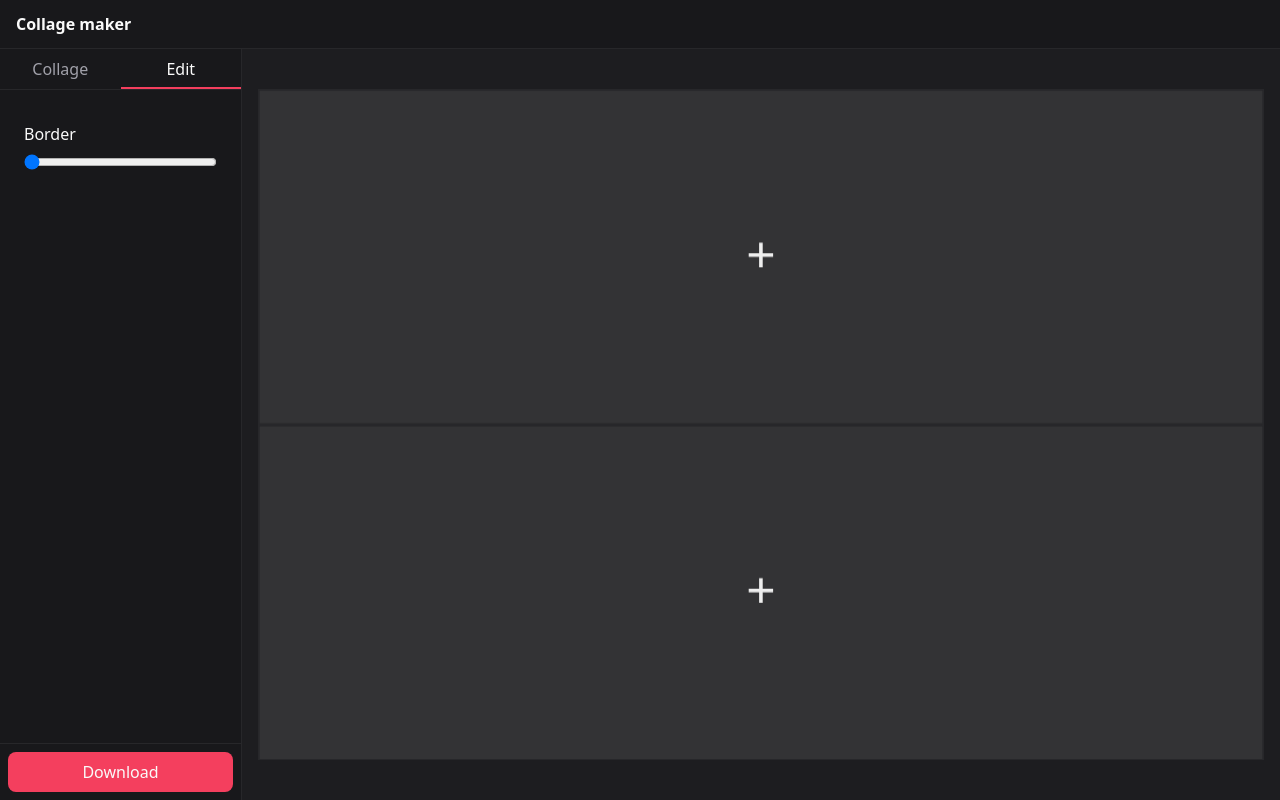
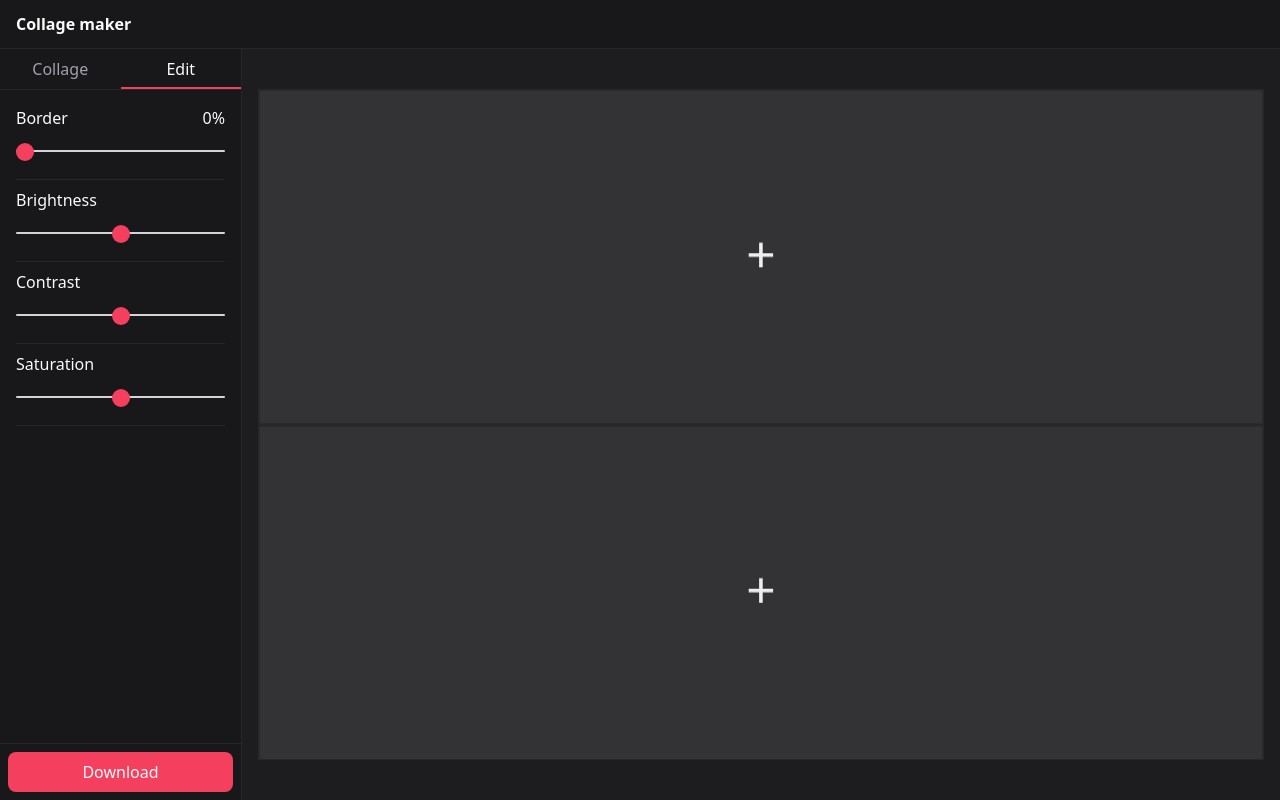
Before and after one commit to lionpuro/collage-maker, a SvelteKit app: page / in a window 1280 px wide. Both pictures are taken after a click on the button "Edit". Built offline with nearby package versions, Linux system fonts and the light colour scheme.

Commit message:
add canvas filters

```diff
--- a/src/app.css
+++ b/src/app.css
@@ -12,6 +12,10 @@
 	-webkit-text-size-adjust: 100%;
 	-webkit-font-smoothing: antialiased;
 	-moz-osx-font-smoothing: grayscale;
+
+	--range-line-color: theme("colors.base.300");
+	--range-circle-color: theme("colors.rose.500");
+	--range-circle-hover-color: theme("colors.rose.600");
 }
 
 html,
@@ -26,3 +30,118 @@ body,
 body {
 	@apply bg-base-900 text-base-50;
 }
+
+input[type="range"] {
+	-webkit-appearance: none;
+	height: 25px;
+	width: 100%;
+	background-color: transparent;
+}
+
+input[type="range"]:focus {
+	outline: none;
+}
+
+input[type="range"]::-webkit-slider-runnable-track {
+	width: 100%;
+	height: 2px;
+	cursor: pointer;
+	box-shadow: 0px 0px 0px #000000;
+	background: var(--range-line-color);
+	border-radius: 1px;
+	border: 0px solid #000000;
+}
+
+input[type="range"]::-webkit-slider-thumb {
+	box-shadow: 0px 0px 0px #000000;
+	height: 18px;
+	width: 18px;
+	border-radius: 25px;
+	background: var(--range-circle-color);
+	cursor: pointer;
+	-webkit-appearance: none;
+	margin-top: -7px;
+}
+
+input[type="range"]::-webkit-slider-thumb:hover {
+	background: var(--range-circle-hover-color);
+}
+
+input[type="range"]:focus::-webkit-slider-runnable-track {
+	background: var(--range-line-color);
+}
+
+input[type="range"]::-moz-range-track {
+	width: 100%;
+	height: 2px;
+	cursor: pointer;
+	box-shadow: 0px 0px 0px #000000;
+	background: var(--range-line-color);
+	border-radius: 1px;
+	border: 0px solid #000000;
+}
+
+input[type="range"]::-moz-range-thumb {
+	box-shadow: 0px 0px 0px #000000;
+	height: 18px;
+	width: 18px;
+	border-radius: 25px;
+	border: 0px;
+	background: var(--range-circle-color);
+	cursor: pointer;
+}
+
+input[type="range"]::-moz-range-thumb:hover {
+	background: var(--range-circle-hover-color);
+}
+
+input[type="range"]::-ms-track {
+	width: 100%;
+	height: 2px;
+	cursor: pointer;
+	background: transparent;
+	border-color: transparent;
+	color: transparent;
+}
+
+input[type="range"]::-ms-fill-lower {
+	background: var(--range-line-color);
+	border: 0px solid #000000;
+	border-radius: 2px;
+	box-shadow: 0px 0px 0px #000000;
+}
+
+input[type="range"]::-ms-fill-upper {
+	background: var(--range-line-color);
+	border: 0px solid #000000;
+	border-radius: 2px;
+	box-shadow: 0px 0px 0px #000000;
+}
+
+input[type="range"]::-ms-thumb {
+	margin-top: 1px;
+	box-shadow: 0px 0px 0px #000000;
+	height: 18px;
+	width: 18px;
+	border-radius: 25px;
+	background: var(--range-circle-color);
+	cursor: pointer;
+}
+
+input[type="range"]::-ms-thumb:hover {
+	background: var(--range-circle-hover-color);
+}
+
+input[type="range"]:focus::-ms-fill-lower {
+	background: var(--range-line-color);
+}
+
+input[type="range"]:focus::-ms-fill-upper {
+	background: var(--range-line-color);
+}
+
+input[type="range"]:disabled {
+	--range-circle-color: theme("colors.base.600");
+	--range-circle-hover-color: theme("colors.base.600");
+	--range-line-color: theme("colors.base.700");
+}
--- /dev/null
+++ b/src/lib/components/filters.svelte
@@ -0,0 +1,46 @@
+<script lang="ts">
+	import Slider from "$lib/components/slider.svelte";
+	import { filterValues } from "$lib/stores";
+	import {
+		getFilterString,
+		setFilterValue,
+		type FilterKey,
+	} from "$lib/stores/filter-store.svelte";
+	let { canvas }: { canvas: HTMLCanvasElement } = $props();
+
+	const updateFilter = (key: FilterKey, value: number) => {
+		if (!canvas) {
+			return console.warn("canvas is undefined");
+		}
+		setFilterValue(key, value);
+		canvas.style.filter = getFilterString();
+	};
+</script>
+
+<Slider
+	label="Brightness"
+	displayValue={filterValues.brightness - 100}
+	oninput={(e) => updateFilter("brightness", Number(e.currentTarget.value))}
+	min={0}
+	max={200}
+	defaultvalue={100}
+	step={1}
+/>
+<Slider
+	label="Contrast"
+	displayValue={filterValues.contrast - 100}
+	oninput={(e) => updateFilter("contrast", Number(e.currentTarget.value))}
+	min={0}
+	max={200}
+	defaultvalue={100}
+	step={1}
+/>
+<Slider
+	label="Saturation"
+	displayValue={filterValues.saturate - 100}
+	oninput={(e) => updateFilter("saturate", Number(e.currentTarget.value))}
+	min={0}
+	max={200}
+	defaultvalue={100}
+	step={1}
+/>
--- a/src/lib/components/panel.svelte
+++ b/src/lib/components/panel.svelte
@@ -16,7 +16,7 @@
 	after:content-['_'] after:bg-rose-500 after:h-0.5 after:w-full`;
 </script>
 
-<div class="flex h-full flex-col gap-2">
+<div class="flex h-full flex-col">
 	<div class="flex border-b border-base-800">
 		<button
 			onclick={() => (currentTab = "collage")}
--- /dev/null
+++ b/src/lib/components/slider.svelte
@@ -0,0 +1,19 @@
+<script lang="ts">
+	import type { HTMLInputAttributes } from "svelte/elements";
+
+	type Props = {
+		label: string;
+		displayValue?: string | number;
+	} & HTMLInputAttributes;
+	let { label, displayValue, ...restProps }: Props = $props();
+</script>
+
+<div class="flex flex-col gap-2 border-b border-base-800 pb-4">
+	<span class="flex justify-between">
+		<h2 class="font-medium">{label}</h2>
+		{#if displayValue}
+			<span class="font-medium">{displayValue.toString()}</span>
+		{/if}
+	</span>
+	<input type="range" {...restProps} />
+</div>
--- /dev/null
+++ b/src/lib/constants/filter-config.ts
@@ -0,0 +1,27 @@
+export type FilterConfig = {
+	name: "brightness" | "contrast" | "saturation";
+	min: number;
+	max: number;
+	default: number;
+};
+
+export const filterConfig: { [key: string]: FilterConfig } = {
+	brightness: {
+		name: "brightness",
+		min: 0,
+		max: 200,
+		default: 100,
+	},
+	contrast: {
+		name: "contrast",
+		min: 0,
+		max: 200,
+		default: 100,
+	},
+	saturate: {
+		name: "saturation",
+		min: 0,
+		max: 200,
+		default: 100,
+	},
+};
--- /dev/null
+++ b/src/lib/stores/filter-store.svelte.ts
@@ -0,0 +1,32 @@
+import { filterConfig } from "$lib/constants/filter-config";
+
+export type FilterKey = "brightness" | "contrast" | "saturate";
+type FilterValues = { [K in FilterKey]: number };
+
+const initValues: FilterValues = {
+	brightness: 100,
+	contrast: 100,
+	saturate: 100,
+};
+
+export const filterValues = $state<FilterValues>(initValues);
+
+export function setFilterValue(key: FilterKey, value: number) {
+	filterValues[key] = value;
+}
+
+export function getFilterString(): string {
+	const filters: string[] = [];
+	Object.entries(filterValues).forEach(([key, value]) => {
+		if (value !== filterConfig[key].default) {
+			filters.push(`${key}(${value}%)`);
+		}
+	});
+	return filters.length > 0 ? filters.join(" ") : "none";
+}
+
+export function resetFilters() {
+	filterValues.brightness = initValues.brightness;
+	filterValues.contrast = initValues.contrast;
+	filterValues.saturate = initValues.saturate;
+}
--- a/src/lib/stores/index.ts
+++ b/src/lib/stores/index.ts
@@ -1,2 +1,3 @@
 import mediaQueryStore from "./media-query";
-export { mediaQueryStore };
+import { filterValues } from "./filter-store.svelte";
+export { mediaQueryStore, filterValues };
--- a/src/lib/utils/index.ts
+++ b/src/lib/utils/index.ts
@@ -1,7 +1,7 @@
 import {
 	handleImageUpload,
 	exportingCollage,
-	stageToBlob,
+	exportCollage,
 	setBorders,
 } from "./konva-utils";
-export { handleImageUpload, exportingCollage, stageToBlob, setBorders };
+export { handleImageUpload, exportCollage, exportingCollage, setBorders };
--- a/src/routes/+page.svelte
+++ b/src/routes/+page.svelte
@@ -8,11 +8,15 @@
 	import {
 		handleImageUpload,
 		exportingCollage,
-		stageToBlob,
+		exportCollage,
 		setBorders,
 	} from "$lib/utils";
 	import type { TileConfig } from "$lib/constants/collage-templates";
 	import { mediaQueryStore } from "$lib/stores";
+	import Filters from "$lib/components/filters.svelte";
+	import Slider from "$lib/components/slider.svelte";
+	import { getFilterString } from "$lib/stores/filter-store.svelte";
+	import { resetFilters } from "$lib/stores/filter-store.svelte";
 	const lgViewport = mediaQueryStore("(min-width: 1024px)");
 
 	let selectedTemplate = $state<number>(0);
@@ -26,8 +30,10 @@
 	);
 
 	let stage: Konva.Stage;
-	let layer: Konva.Layer;
+	let layer: Konva.Layer = new Konva.Layer();
+	let topLayer: Konva.Layer;
 	let mainGroup: Konva.Group;
+	let borderGroup: Konva.Group;
 	let tr: Konva.Transformer;
 
 	let wrapperSize = $state({ width: 0, height: 0 });
@@ -37,6 +43,14 @@
 
 	let fileInput: HTMLInputElement | null = $state(null);
 
+	const selectNode = (node: Konva.Node | null) => {
+		if (!node) {
+			tr.nodes([]);
+			return;
+		}
+		tr.nodes([node]);
+	};
+
 	onMount(() => {
 		stage = new Konva.Stage({
 			container: "stage-container",
@@ -45,23 +59,27 @@
 		});
 		stage.on("mousedown touchstart", (e) => {
 			if (e.target === stage) {
-				return tr.nodes([]);
+				return selectNode(null);
 			}
 		});
 		resizeCanvas();
 
-		layer = new Konva.Layer();
+		topLayer = new Konva.Layer({ id: "top-layer" });
+
 		tr = new Konva.Transformer({
 			rotationSnaps: [0, 90, 180, 270],
 			enabledAnchors: ["top-left", "top-right", "bottom-left", "bottom-right"],
 		});
 
 		mainGroup = new Konva.Group({ name: "main-group" });
+		layer.add(mainGroup);
 
-		layer.add(mainGroup);
-		layer.add(tr);
+		borderGroup = new Konva.Group({ id: "border-group" });
+		topLayer.add(borderGroup);
+		topLayer.add(tr);
 
 		stage.add(layer);
+		stage.add(topLayer);
 		layer.draw();
 	});
 
@@ -77,12 +95,15 @@
 	});
 
 	const clearStage = () => {
-		tr.nodes([]);
-		const nodesToDestroy = mainGroup
-			.getChildren()
-			.filter((node) => node.name() === "cell" || node.name() === "border");
+		selectNode(null);
+		const nodesToDestroy = [
+			...mainGroup.getChildren().filter((node) => node.name() === "cell"),
+			...borderGroup.getChildren().filter((node) => node.name() === "border"),
+		];
 		nodesToDestroy.forEach((node) => node.destroy());
 		borderConfig.width = 0;
+		resetFilters();
+		layer.getCanvas()._canvas.style.filter = "none";
 	};
 
 	const createCell = (conf: TileConfig) => {
@@ -109,7 +130,7 @@
 		});
 		background.on("click tap", () => {
 			if (!fileInput) return;
-			handleImageUpload(fileInput, cell, tr);
+			handleImageUpload(fileInput, cell, selectNode);
 		});
 		background.on("mouseenter", (e) => {
 			const container = e.target.getStage()?.container();
@@ -163,11 +184,14 @@
 
 	const changeBorderWidth = (e: ChangeEvent<HTMLInputElement>) => {
 		const width = Number(e.currentTarget.value) * 10;
-		setBorders(resolution, mainGroup, width, borderConfig.color);
+		borderConfig.width = Number(e.currentTarget.value);
+		setBorders(resolution, borderGroup, width, borderConfig.color);
 	};
 
 	const handleDownload = async () => {
-		const blob = await stageToBlob(stage, resolution);
+		tr.hide();
+		const filter = getFilterString();
+		const blob = await exportCollage(layer, topLayer, resolution, filter);
 		if (!blob) return;
 		const dataURL = URL.createObjectURL(blob);
 		const link = document.createElement("a");
@@ -175,6 +199,7 @@
 		link.download = "collage.png";
 		link.click();
 		exportingCollage.set(false);
+		tr.show();
 	};
 
 	const changeOrientation = (val: typeof orientation) => {
@@ -210,7 +235,7 @@
 		>
 			<div
 				id="stage-container"
-				class="bg-base-800"
+				class="bg-base-800 {$exportingCollage && 'opacity-0'}"
 				bind:clientWidth={containerWidth}
 				bind:clientHeight={containerHeight}
 			></div>
@@ -280,7 +305,7 @@
 				</div>
 				<span class="font-semibold">Layout</span>
 				<div
-					class="flex max-h-16 flex-wrap gap-2 max-lg:flex-col max-lg:overflow-x-auto sm:max-h-36 lg:max-h-none lg:content-start lg:overflow-y-auto"
+					class="flex max-h-16 flex-wrap gap-2 max-lg:flex-col max-lg:overflow-x-auto sm:max-h-36 lg:max-h-none lg:content-start"
 				>
 					{#each collage_templates as template, index}
 						<button
@@ -294,15 +319,19 @@
 				</div>
 			{/snippet}
 			{#snippet editTab()}
-				<div class="flex flex-col gap-2 overflow-y-auto p-2 lg:content-start">
-					<h2 class="font-medium">Border</h2>
-					<input
-						type="range"
+				<div
+					class="flex flex-col gap-2 overflow-y-auto max-lg:px-2 lg:content-start"
+				>
+					<Slider
+						label="Border"
+						displayValue={Math.round((borderConfig.width / 40) * 100) + "%"}
 						min={0}
 						max={40}
-						bind:value={borderConfig.width}
+						step={0.4}
+						value={borderConfig.width}
 						oninput={changeBorderWidth}
 					/>
+					<Filters canvas={layer.getCanvas()._canvas} />
 				</div>
 			{/snippet}
 			{#if $lgViewport}
```
Also changed, not shown: src/lib/utils/konva-utils.ts (+68 -20 lines).
